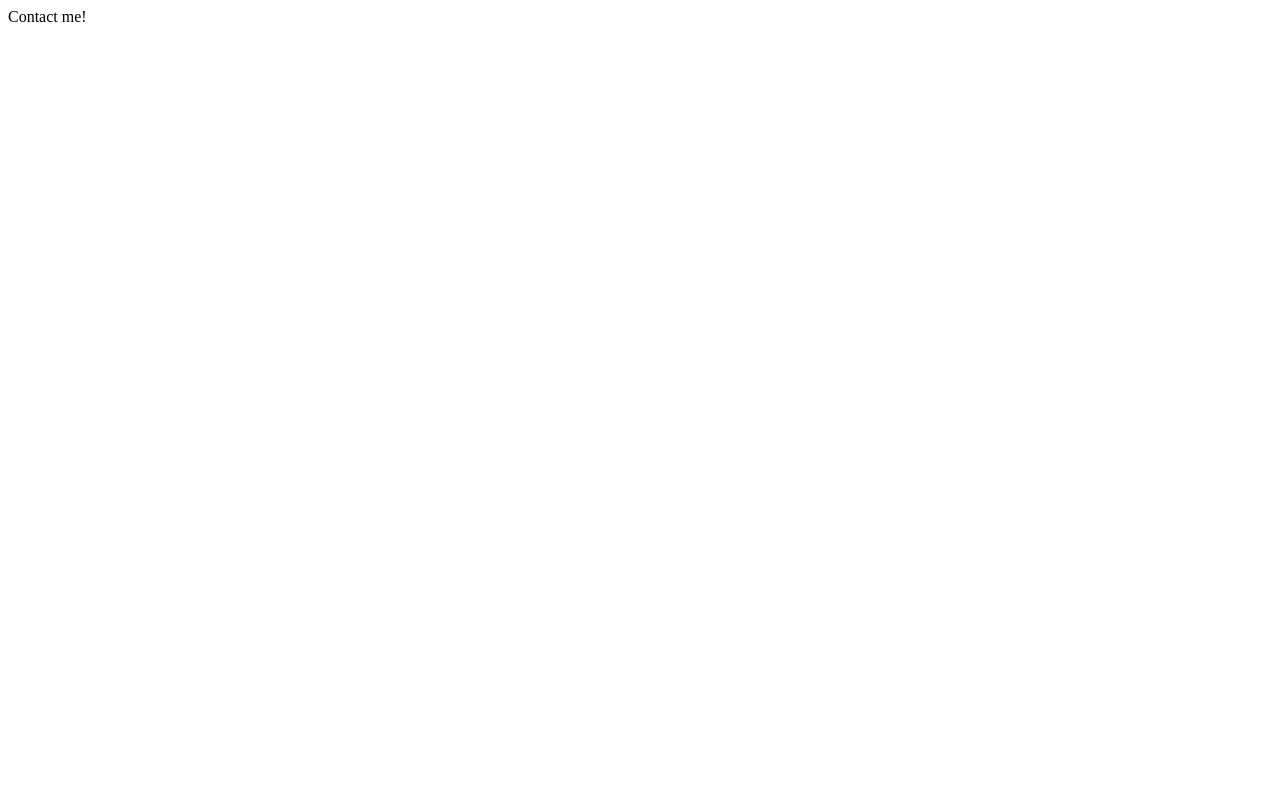
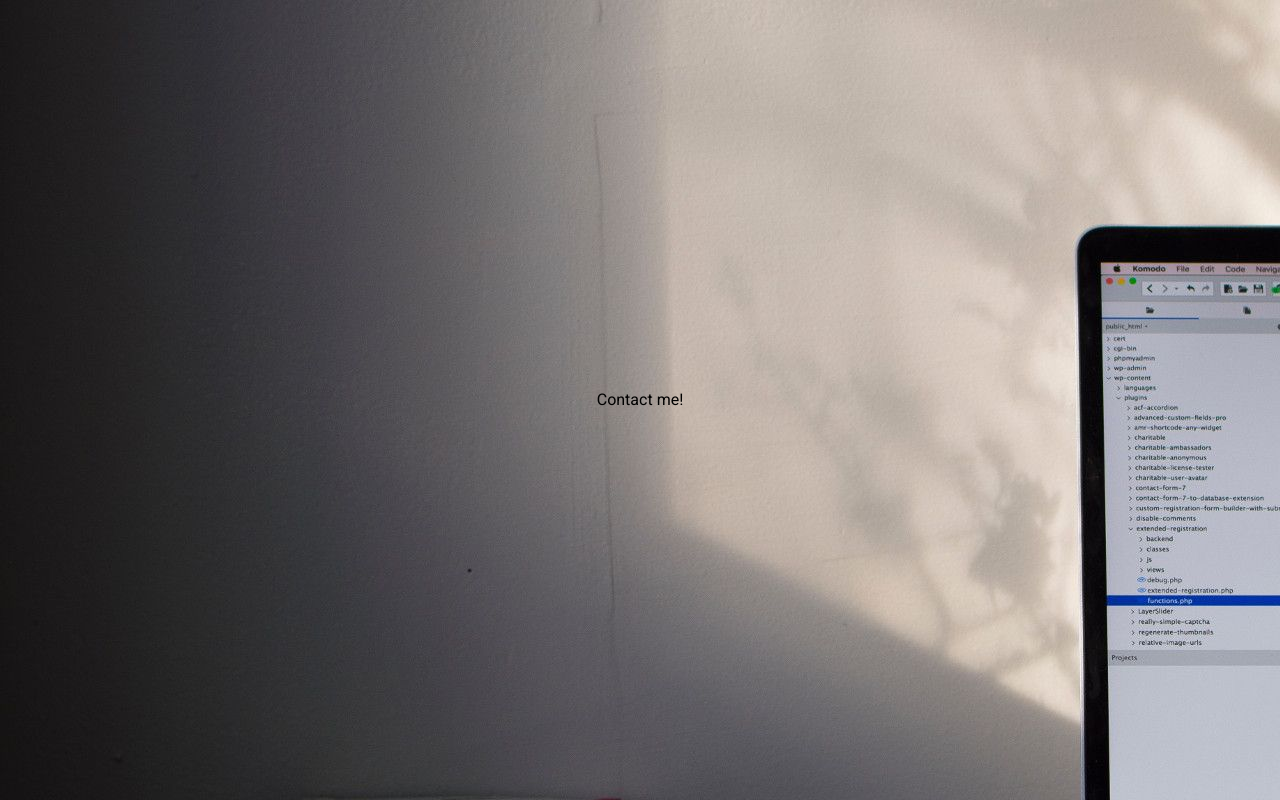
Before and after one commit to sadeq76/sadeq, a website: page src/pages/contact.html in a window 1280 px wide. Drawn offline with Linux system fonts and the light colour scheme; files whose address does not match are found by name.

Commit message:
add main to contact page

```diff
--- a/src/pages/contact.html
+++ b/src/pages/contact.html
@@ -4,6 +4,8 @@
     <meta charset="UTF-8" />
     <meta name="viewport" content="width=device-width, initial-scale=1.0" />
     <title>Contact Me</title>
+    <!-- CSS -->
+    <link rel="stylesheet" href="/src/assets/styles/main.css" />
   </head>
   <body>
     Contact me!
```
